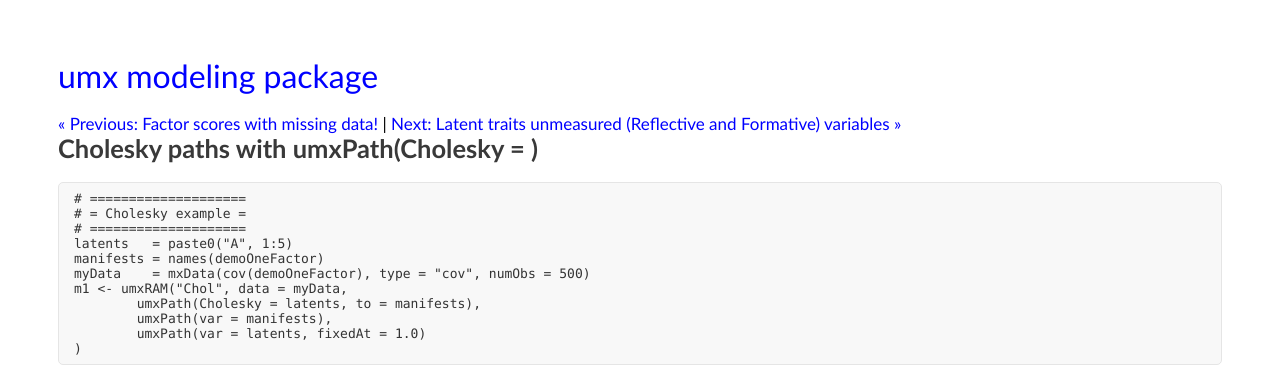
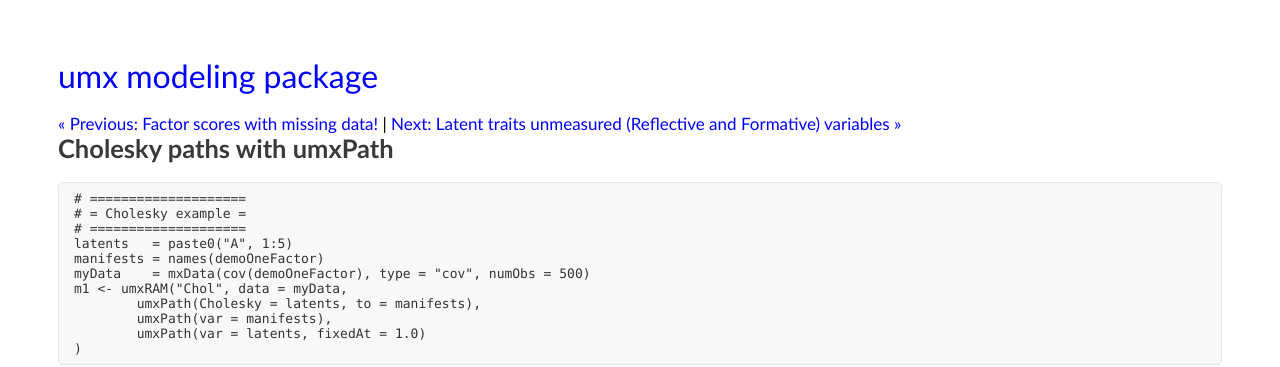
Before and after one commit to tbates/tbates.github.io, a Jekyll site: the page built from _posts/2010-06-15-Twin-Cholesky.markdown, in a window 1280 px wide. Shown: the top 367 px of the page. Built offline with Jekyll 4.4.1, drawn with Linux system fonts in a browser that asks for light colours; Markdown is read by kramdown in place of the engine named in the settings.

Commit message:
no message

```diff
--- a/_posts/2010-06-15-Twin-Cholesky.markdown
+++ b/_posts/2010-06-15-Twin-Cholesky.markdown
@@ -1,6 +1,6 @@
 ---
 layout: post
-title: "Cholesky paths with umxPath(Cholesky = )"
+title: "Cholesky paths with umxPath"
 date: 2010-06-15 00:00
 comments: true
 categories: twin
--- a/_posts/2020-11-20-detailed-Power-of-the-(mx)-Path.markdown
+++ b/_posts/2020-11-20-detailed-Power-of-the-(mx)-Path.markdown
@@ -107,7 +107,7 @@
 
 ### Cholesky
 
-[Cholesky](http://tbates.github.io/twin/2010/06/15/Cholesky.html) has a page of its own as this feature moves us into twin modeling.
+[Cholesky](/twin/2010/06/15/Cholesky.html) has a page of its own as this feature moves us into twin modeling.
 
 
 ### New words for setting values
```
